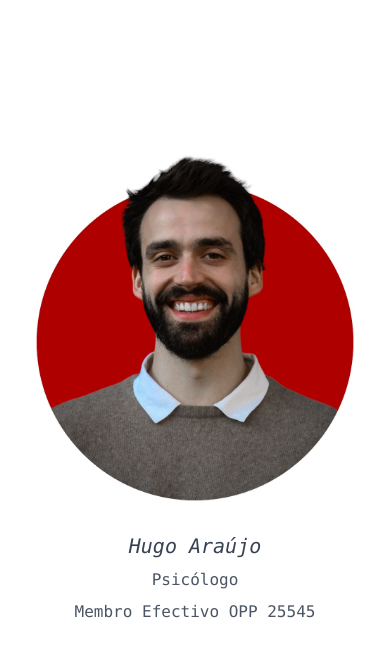
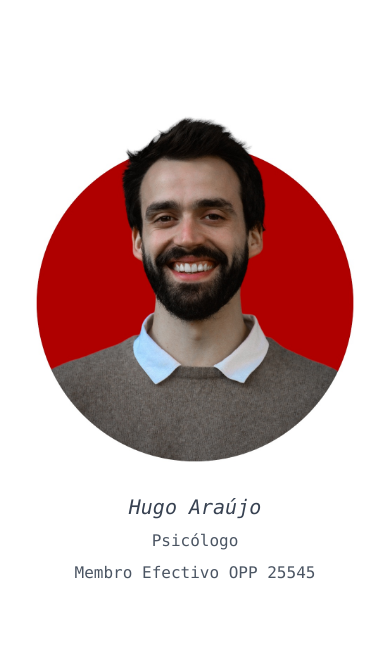
Before and after one commit to bfar97/hugo-landing, a Gatsby site: page /components/hero in a window 390 px wide. Shown: the part 43-700 px from the top of the page. Built offline with nearby package versions, Linux system fonts and the light colour scheme; Gatsby itself is replaced by a stand-in of ours.

Commit message:
fix hero position

```diff
--- a/src/pages/components/hero.tsx
+++ b/src/pages/components/hero.tsx
@@ -35,7 +35,7 @@ const Hero: React.FC = () => {
             </div>
           </nav>
           <div className='inline-flex flex-col md:flex-row w-full h-screen'>
-            <div className="flex mt-[50%] md:mt-0 justify-center md:w-1/2">
+            <div className="flex mt-[40%] md:mt-0 justify-center md:w-1/2">
               <img className="md:self-center self-start w-[45vh] h-[45vh] lg:w-[40vw] lg:h-[40vw]" src={Header} alt="header" />
             </div>
             <div className="flex flex-col md:w-1/3 text-center items-center justify-start md:justify-center h-screen">
```
